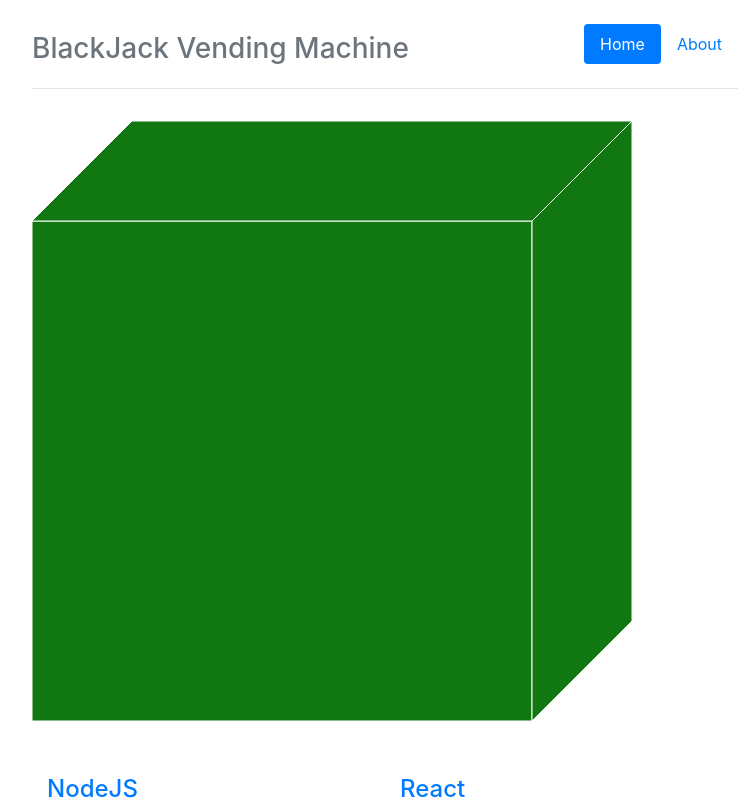
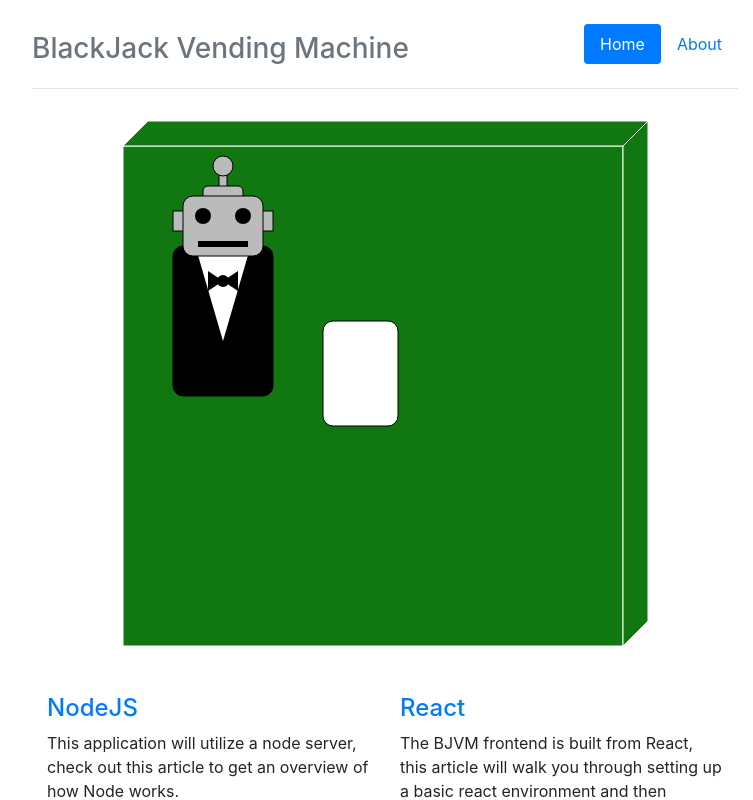
Before and after one commit to bohendo/bjtj, a React app: page / in a window 1280 px wide. Shown: the top 800 px of the page, without its empty margins (255-1008 px from the left). Built offline with nearby package versions, Linux system fonts and the light colour scheme.

Commit message:
Add Dealer graphic & Card class skeleton

```diff
--- a/src/bjvm.jsx
+++ b/src/bjvm.jsx
@@ -1,5 +1,9 @@
 
 import React from 'react';
+import style from './bjvm.scss';
+
+import Card from './card.jsx';
+import Dealer from './dealer.jsx';
 
 export default class BJVM extends React.Component {
   render() {
@@ -7,17 +11,50 @@ export default class BJVM extends React.Component {
 
 <div class="center canvas">
 
-  <svg height="600" width="600">
+  <svg height="525" width="525" id="bjvm">
 
-    <rect x="0" y="100" height="500" width="500"
+    <rect x="0" y="25" height="500" width="500"
           fill="#171" stroke="white"/>
-    <polygon points="0,100 100,0 600,0 500,100"
+    <polygon points="0,25 25,0 525,0 500,25"
              fill="#171" stroke="white"/>
-    <polygon points="600,0 600,500 500,600 500,100"
+    <polygon points="525,0 525,500 500,525 500,25"
              fill="#171" stroke="white"/>
+
+    <Dealer />
+
+    <Card x="200" y="200" size="75" suit="spades" val="9" />
+
 
   </svg>
 
 </div>
 
 ); } }
+
+
+// For ease of development
+class Grid extends React.Component { render() { return (
+<g>
+
+  <line x1="50" x2="50" y1="25" y2="525" stroke="black"/>
+  <line x1="100" x2="100" y1="25" y2="525" stroke="black"/>
+  <line x1="150" x2="150" y1="25" y2="525" stroke="black"/>
+  <line x1="200" x2="200" y1="25" y2="525" stroke="black"/>
+  <line x1="250" x2="250" y1="25" y2="525" stroke="black"/>
+  <line x1="300" x2="300" y1="25" y2="525" stroke="black"/>
+  <line x1="350" x2="350" y1="25" y2="525" stroke="black"/>
+  <line x1="400" x2="400" y1="25" y2="525" stroke="black"/>
+  <line x1="450" x2="450" y1="25" y2="525" stroke="black"/>
+
+  <line x1="0" x2="500" y1="75" y2="75" stroke="black"/>
+  <line x1="0" x2="500" y1="125" y2="125" stroke="black"/>
+  <line x1="0" x2="500" y1="175" y2="175" stroke="black"/>
+  <line x1="0" x2="500" y1="225" y2="225" stroke="black"/>
+  <line x1="0" x2="500" y1="275" y2="275" stroke="black"/>
+  <line x1="0" x2="500" y1="325" y2="325" stroke="black"/>
+  <line x1="0" x2="500" y1="375" y2="375" stroke="black"/>
+  <line x1="0" x2="500" y1="425" y2="425" stroke="black"/>
+  <line x1="0" x2="500" y1="475" y2="475" stroke="black"/>
+
+</g>
+); } }
--- /dev/null
+++ b/src/bjvm.scss
@@ -0,0 +1,7 @@
+
+@import './theme.scss';
+
+#bjvm {
+  margin: auto;
+  display: block;
+}
--- /dev/null
+++ b/src/card.jsx
@@ -0,0 +1,14 @@
+
+import React from 'react';
+
+export default class Card extends React.Component {
+  render() {
+    return (
+<g>
+      <rect x={this.props.x} y={this.props.y} rx="10" ry="10"
+            width={this.props.size} height={this.props.size*1.4}
+            stroke="black" fill="white"/>
+</g>
+    );
+  }
+}
--- /dev/null
+++ b/src/dealer.jsx
@@ -0,0 +1,34 @@
+
+import React from 'react';
+
+export default class Dealer extends React.Component {
+  render() {
+    const robogray = "#bbb";
+    return (
+<g>
+
+  {/* Body */}
+  <rect x="50" y="125" rx="10" ry="10" width="100" height="150"
+        stroke="black" fill="black"/>
+  <polygon points="65,100 100,220 135,100" fill="white"/>
+  <circle cx="100" cy="160" r="6" fill="black"/>
+  <polygon points="85,150 85,170 115,150 115,170" fill="black"/>
+
+  {/* Face */}
+  <rect x="50" y="90" width="25" height="20" fill={robogray} stroke="black"/>
+  <rect x="125" y="90" width="25" height="20" fill={robogray} stroke="black"/>
+  <rect x="96" y="50" width="8" height="20" rx="2" ry="2"
+        fill={robogray} stroke="black"/>
+  <rect x="80" y="65" width="40" height="20" rx="5" ry="5"
+        fill={robogray} stroke="black"/>
+  <rect x="60" y="75" width="80" height="60" rx="10" ry="10"
+        fill={robogray} stroke="black"/>
+  <circle cx="100" cy="45" r="10" fill={robogray} stroke="black"/>
+  <circle cx="80" cy="95" r="8" fill="black"/>
+  <circle cx="120" cy="95" r="8" fill="black"/>
+  <rect x="75" y="120" width="50" height="6" fill="black"/>
+
+</g>
+    );
+  }
+}
--- a/src/theme.scss
+++ b/src/theme.scss
@@ -51,16 +51,6 @@ body {
   margin: 2rem 0;
 }
 
-/* Main marketing message and sign up button */
-.jumbotron {
-  text-align: center;
-  border-bottom: .05rem solid #e5e5e5;
-}
-.jumbotron .btn {
-  padding: .75rem 1.5rem;
-  font-size: 1.5rem;
-}
-
 /* Supporting marketing content */
 .marketing {
   margin: 3rem 0;
```
Also changed, not shown: 1 other file (tests, documents, lock files or other folders).
